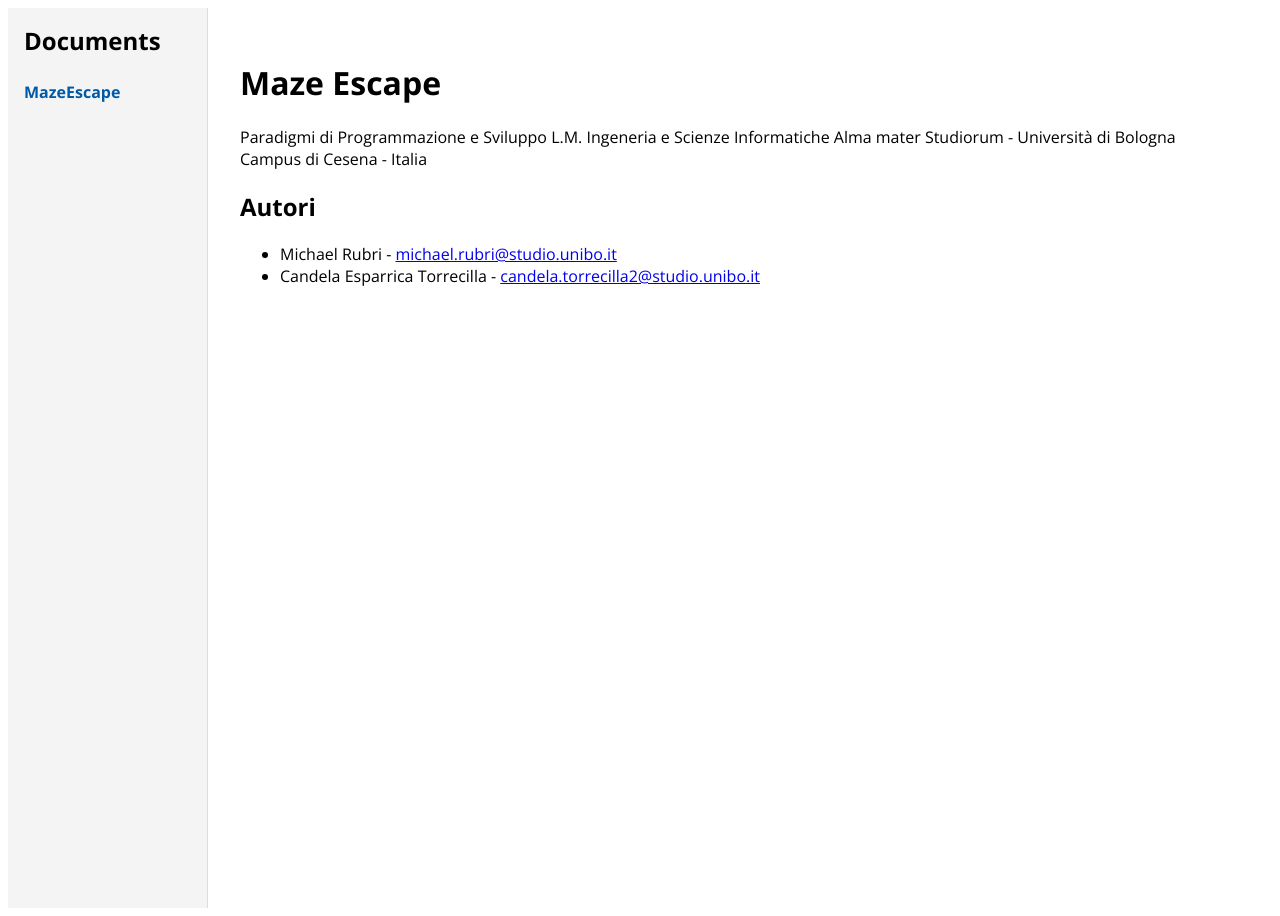
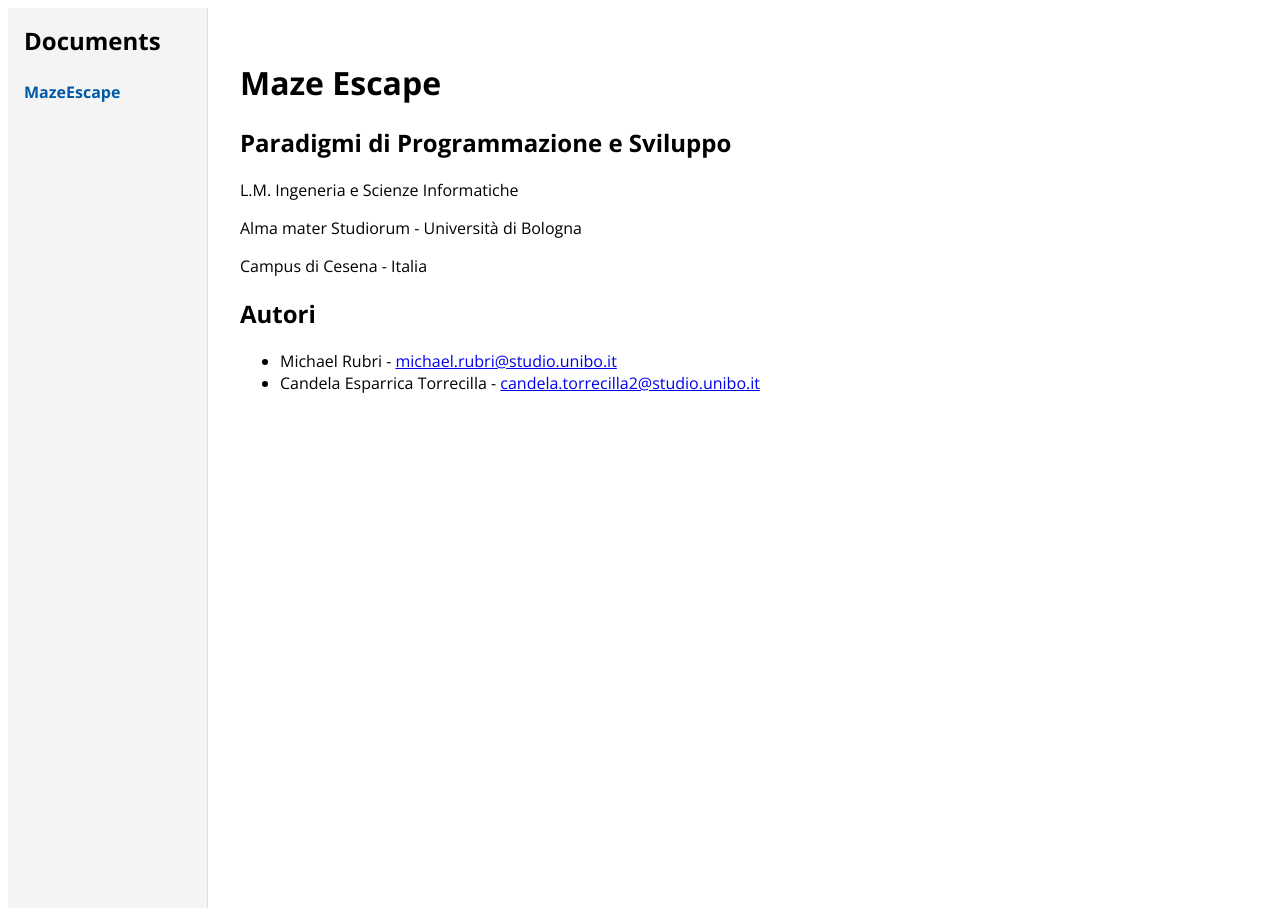
Before and after one commit to michaelrubri/PPS-25-MazeEscape, a Jekyll site: the page built from docs/index.md, in a window 1280 px wide. Built offline with Jekyll 4.4.1, drawn with Linux system fonts in a browser that asks for light colours.

Commit message:
modified file's name

```diff
--- a/docs/MazeEscape.md
+++ b/docs/index.md
@@ -5,9 +5,12 @@
 
 # Maze Escape
 
-Paradigmi di Programmazione e Sviluppo
+## Paradigmi di Programmazione e Sviluppo
+
 L.M. Ingeneria e Scienze Informatiche
+
 Alma mater Studiorum - Università di Bologna
+
 Campus di Cesena - Italia
 
 ## Autori
```
